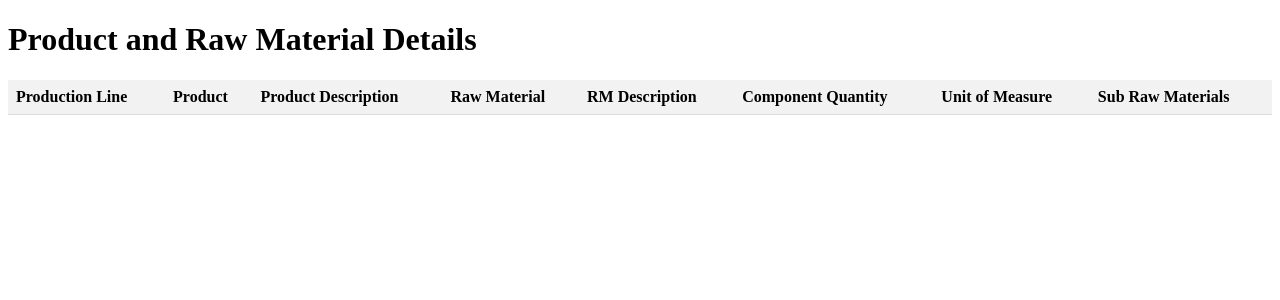
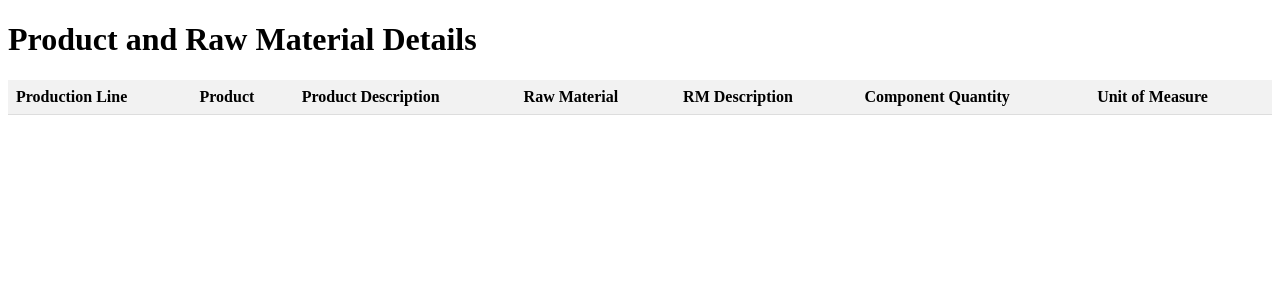
Before and after one commit to iamnickatuti/htdocs, a PHP site: page /demandapi/rms.php in a window 1280 px wide. Shown: the top 300 px of the page. Run offline with PHP 8.4, Linux system fonts and the light colour scheme; data that the repository does not hold is empty.

Commit message:
Merge remote-tracking branch 'origin/main'

```diff
--- a/demandapi/rms.php
+++ b/demandapi/rms.php
@@ -181,7 +181,6 @@ $conn->close();
         <th>RM Description</th>
         <th>Component Quantity</th>
         <th>Unit of Measure</th>
-        <th>Sub Raw Materials</th>
     </tr>
     </thead>
     <tbody>
@@ -238,8 +237,8 @@ $conn->close();
                                             <td><?php echo $subSubSubSubRawMaterial['Component Quantity']; ?></td>
                                             <td><?php echo $subSubSubSubRawMaterial['uom']; ?></td>
                                         </tr>
-                                                                   <?php if (isset($subSubSubSubRawMaterial['Sub-Sub-Sub-Sub Raw Materials'])) : ?>
-                                                                        <?php foreach ($subSubSubSubRawMaterial['Sub-Sub-Sub-Sub Raw Materials'] as $subSubSubSubSubRawMaterial) : ?>
+                                                       <?php if (isset($subSubSubSubRawMaterial['Sub-Sub-Sub-Sub Raw Materials'])) : ?>
+                                                       <?php foreach ($subSubSubSubRawMaterial['Sub-Sub-Sub-Sub Raw Materials'] as $subSubSubSubSubRawMaterial) : ?>
                                                 <tr>
                                                     <td></td>
                                                     <td></td>
@@ -249,10 +248,17 @@ $conn->close();
                                                     <td><?php echo $subSubSubSubSubRawMaterial['Component Quantity']; ?></td>
                                                     <td><?php echo $subSubSubSubSubRawMaterial['uom']; ?></td>
                                                 </tr>
-                                                                            <?php if (isset($subSubSubSubSubRawMaterial['Sub-Sub-Sub-Sub-Sub Raw Materials'])) : ?>
-
-                                                                                    <?php foreach ($subSubSubSubSubRawMaterial['Sub-Sub-Sub-Sub-Sub Raw Materials'] as $subSubSubSubSubSubRawMaterial) : ?>
-                                                                                        <li><?php echo $subSubSubSubSubSubRawMaterial['Sub Raw Material']; ?></li>
+                                                       <?php if (isset($subSubSubSubSubRawMaterial['Sub-Sub-Sub-Sub-Sub Raw Materials'])) : ?>
+                                                       <?php foreach ($subSubSubSubSubRawMaterial['Sub-Sub-Sub-Sub-Sub Raw Materials'] as $subSubSubSubSubSubRawMaterial) : ?>
+                                                        <tr>
+                                                            <td></td>
+                                                            <td></td>
+                                                            <td></td>
+                                                            <td><?php echo $subSubSubSubSubSubRawMaterial['Sub Raw Material']; ?></td>
+                                                            <td><?php echo $subSubSubSubSubSubRawMaterial['SRM Description']; ?></td>
+                                                            <td><?php echo $subSubSubSubSubSubRawMaterial['Component Quantity']; ?></td>
+                                                            <td><?php echo $subSubSubSubSubSubRawMaterial['uom']; ?></td>
+                                                        </tr>
                                                                                     <?php endforeach; ?>
 
                                                                             <?php endif; ?>
```
